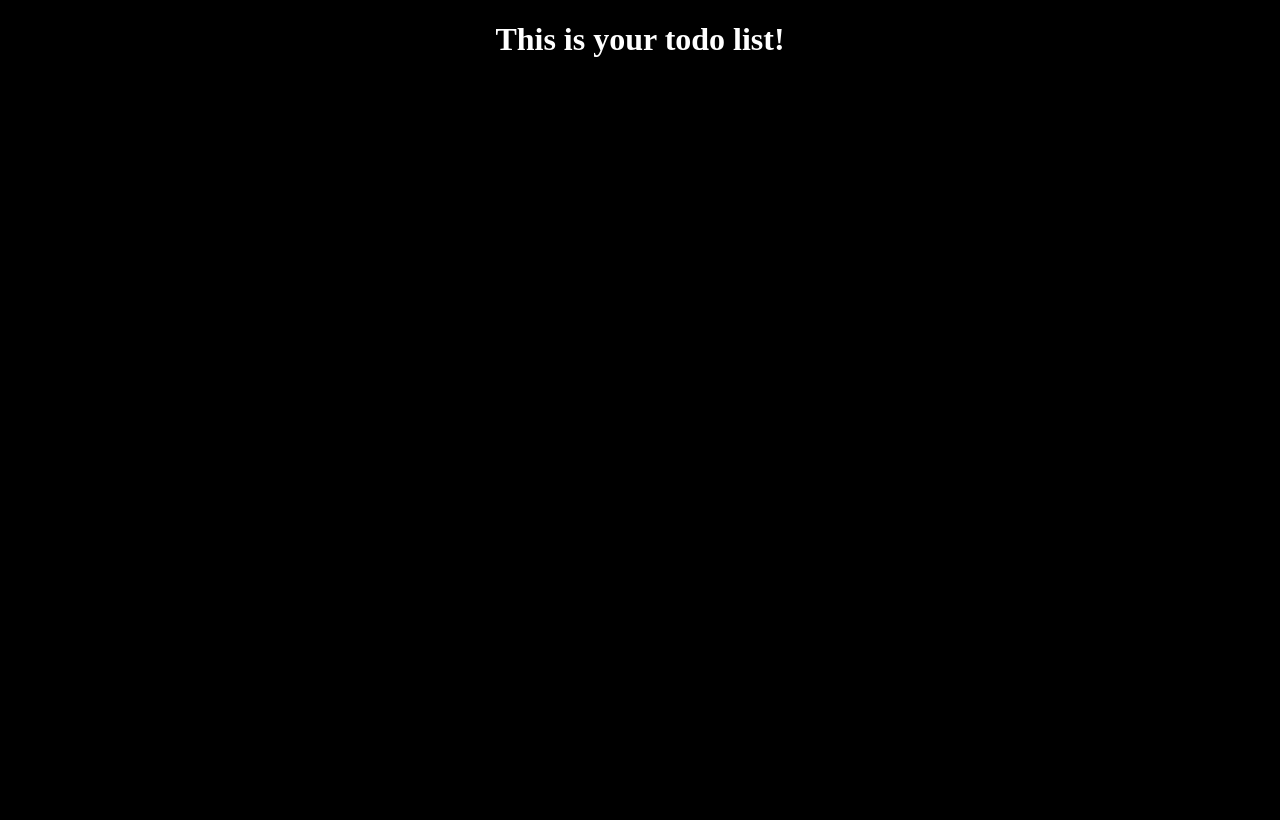
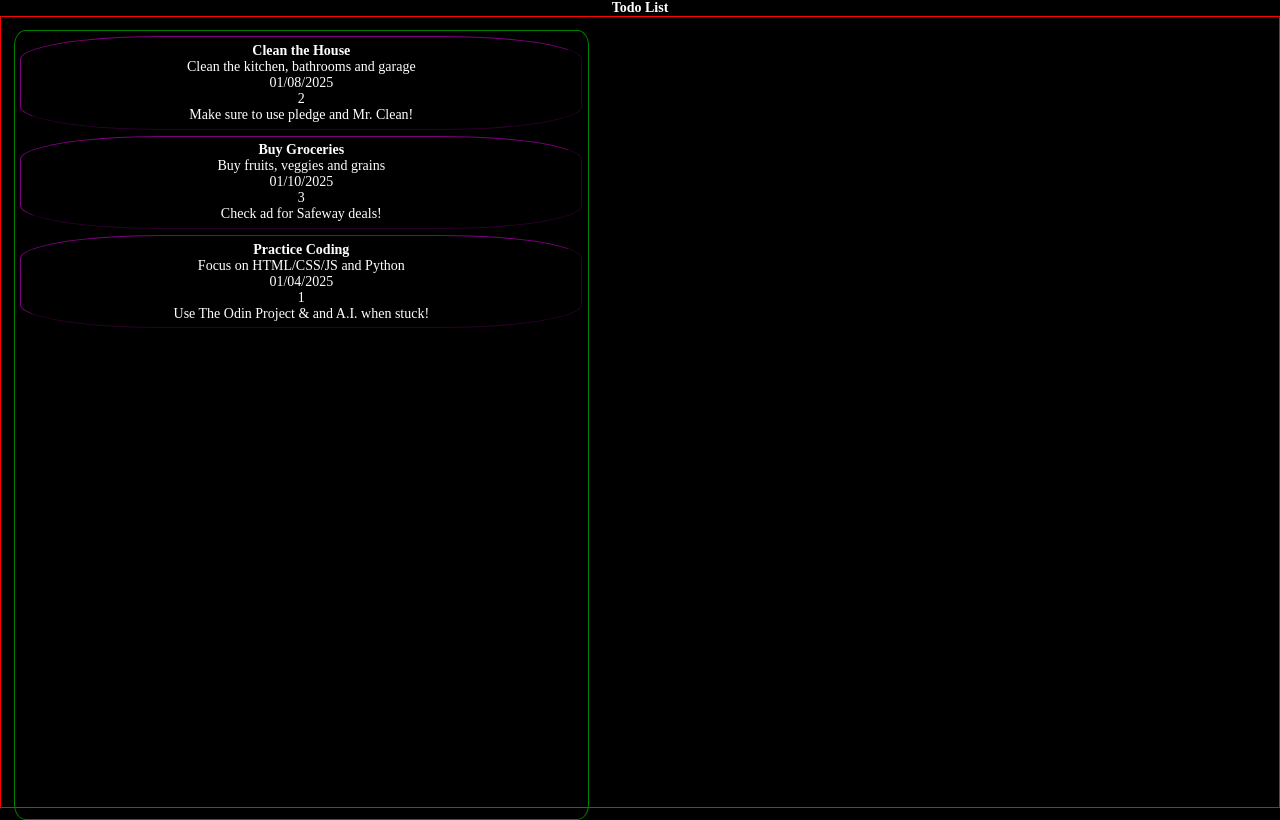
Before and after one commit to jzanderson09/todo-list, a website built with webpack: page src/template.html in a window 1280 px wide. Built offline with nearby package versions, Linux system fonts and the light colour scheme.

Commit message:
Initialize Factory Functions
Add functions to create todo lists, tasks, and projects.
Add function to generate front-end todo list display.
Add minimal styling for output.

```diff
--- a/package.json
+++ b/package.json
@@ -4,7 +4,7 @@
   "description": "",
   "main": "index.js",
   "scripts": {
-    "test": "echo \"Error: no test specified\" && exit 1"
+    "dev": "webpack serve"
   },
   "repository": {
     "type": "git",
--- a/src/template.css
+++ b/src/template.css
@@ -1,5 +1,42 @@
-* {
+/* :root {
+    --custom-properties:
+} */
+
+*,
+*::before,
+*::after {
+    box-sizing: inherit;
+    font-size: 1.4rem;
+    margin: 0;
+    padding: 0;
+}
+
+html {
     background-color: black;
+    box-sizing: border-box;
     color: white;
+    font-size: 62.5%;
     text-align: center;
 }
+
+.container {
+    border: 1px solid red;
+    height: 99vh;
+    width: 100vw;
+}
+
+.todo-list {
+    border: 1px solid green;
+    border-radius: 2%;
+    height: 100%;
+    margin: 1%;
+    width: 45%;
+}
+
+.task {
+    border: 1px outset purple;
+    border-radius: 25%;
+    margin: 1%;
+    padding: 1%;
+    width: auto;
+}
--- a/src/template.html
+++ b/src/template.html
@@ -3,9 +3,12 @@
 <head>
     <meta charset="UTF-8">
     <meta name="viewport" content="width=device-width, initial-scale=1.0">
-    <title>The Odin Project (Todo List)</title>
+    <title>Todo List (The Odin Project)</title>
 </head>
 <body>
-    <h1>This is your todo list!</h1>
+    <h1>Todo List</h1>
+    <div class="container">
+
+    </div>
 </body>
 </html>
--- a/src/template.js
+++ b/src/template.js
@@ -1,3 +1,5 @@
 import './template.css';
+import { generateListDisplay } from './todoList';
 
-console.log('Your Todo List is live and running!');
+const container = document.querySelector('.container');
+container.append(generateListDisplay());
--- /dev/null
+++ b/src/todoList.js
@@ -0,0 +1,101 @@
+function createTodoList(name) {
+    const tasks = [];
+
+    return {
+        name,
+        tasks,
+        addTask(newTask) {
+            tasks.push(newTask);
+        },
+        getTasks() {
+            return tasks;
+        }
+    };
+}
+
+function createTask(title, description, dueDate, priority, notes) {
+    return {
+        title,
+        description,
+        dueDate,
+        priority,
+        notes
+    };
+}
+
+function createProject(projectName, projectTasks) {
+    const project = createTodoList(projectName);
+
+    return {
+        ...project,
+        tasks: projectTasks,
+    };
+}
+
+function generateTodoList() {
+    const myTodoList = createTodoList('default');
+
+    const firstTask = createTask('Clean the House',
+        'Clean the kitchen, bathrooms and garage',
+        '01/08/2025',
+        2,
+        'Make sure to use pledge and Mr. Clean!'
+    );
+
+    const secondTask = createTask('Buy Groceries',
+        'Buy fruits, veggies and grains',
+        '01/10/2025',
+        3,
+        'Check ad for Safeway deals!'
+    );
+
+    const thirdTask = createTask('Practice Coding',
+        'Focus on HTML/CSS/JS and Python',
+        '01/04/2025',
+        1,
+        'Use The Odin Project & and A.I. when stuck!'
+    );
+
+    [firstTask, secondTask, thirdTask].forEach(currentTask => myTodoList.addTask(currentTask));
+
+    return myTodoList;
+}
+
+export function generateListDisplay() {
+    const todoListDiv = document.createElement('div');
+    const taskDivBoiler = document.createElement('div');
+    const taskTitleBoiler = document.createElement('h3');
+    const taskDescriptionBoiler = document.createElement('p');
+    const taskDateBoiler = document.createElement('p');
+    const taskPriorityBoiler = document.createElement('p');
+    const taskNotesBoiler = document.createElement('p');
+
+    todoListDiv.className = 'todo-list';
+    taskDivBoiler.className = 'task';
+    taskTitleBoiler.className = 'title';
+    taskDescriptionBoiler.className = 'description';
+    taskDateBoiler.className = 'date';
+    taskPriorityBoiler.className = 'priority';
+    taskNotesBoiler.className = 'notes';
+
+    const myList = generateTodoList();
+    const myTasks = myList.getTasks();
+    myTasks.forEach(task => {
+        let taskDiv = taskDivBoiler.cloneNode();
+        let title = taskTitleBoiler.cloneNode();
+        let description = taskDescriptionBoiler.cloneNode();
+        let dueDate = taskDateBoiler.cloneNode();
+        let priority = taskPriorityBoiler.cloneNode();
+        let notes = taskNotesBoiler.cloneNode();
+
+        title.textContent = task.title;
+        description.textContent = task.description;
+        dueDate.textContent = task.dueDate;
+        priority.textContent = task.priority;
+        notes.textContent = task.notes;
+
+        taskDiv.append(title, description, dueDate, priority, notes);
+        todoListDiv.append(taskDiv);
+    });
+    return todoListDiv;
+}
--- /dev/null
+++ b/src/userForm.js
@@ -0,0 +1 @@
+const userForm = document.createElement();
```
Also changed, not shown: project-notes.txt (added, +7 -0 lines).
